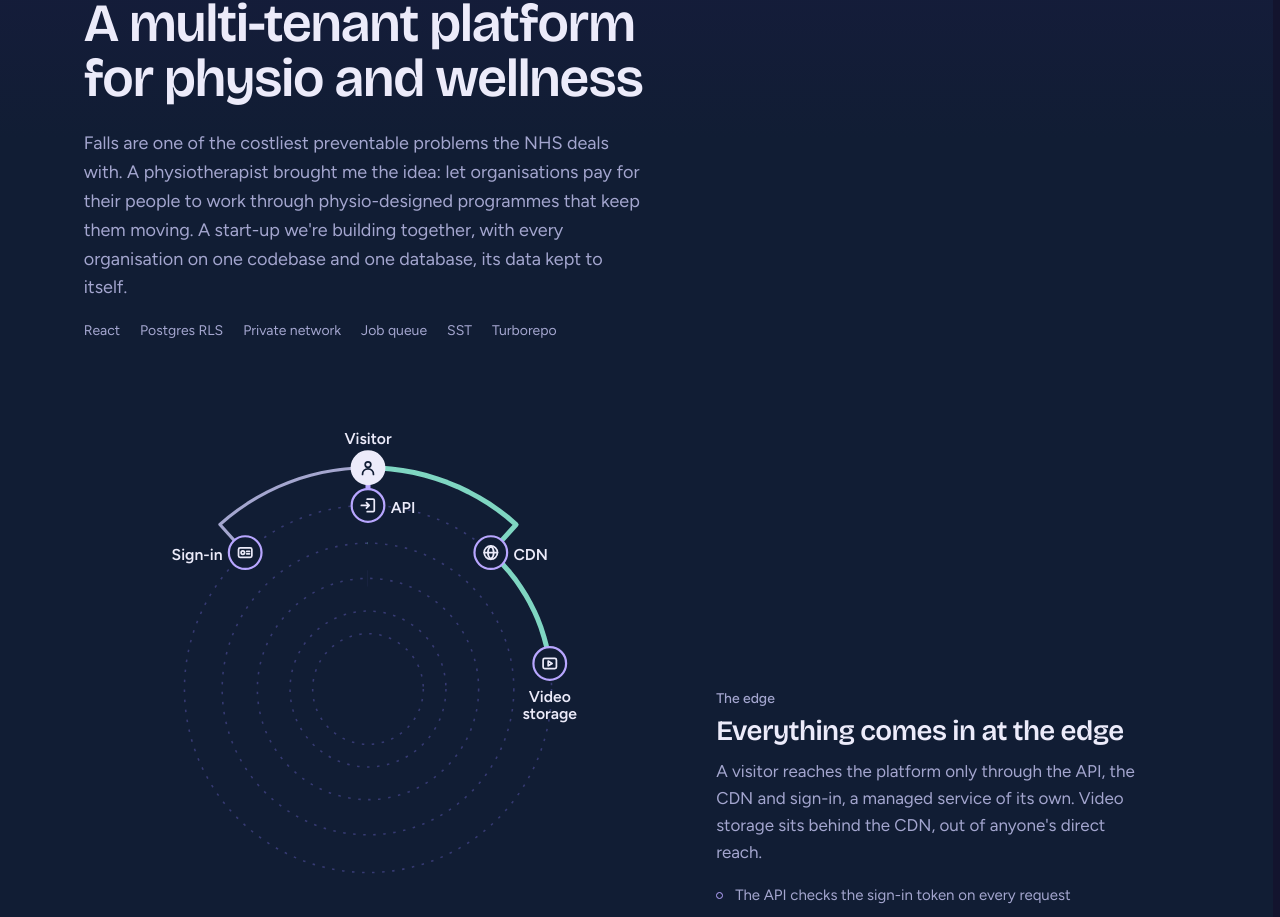
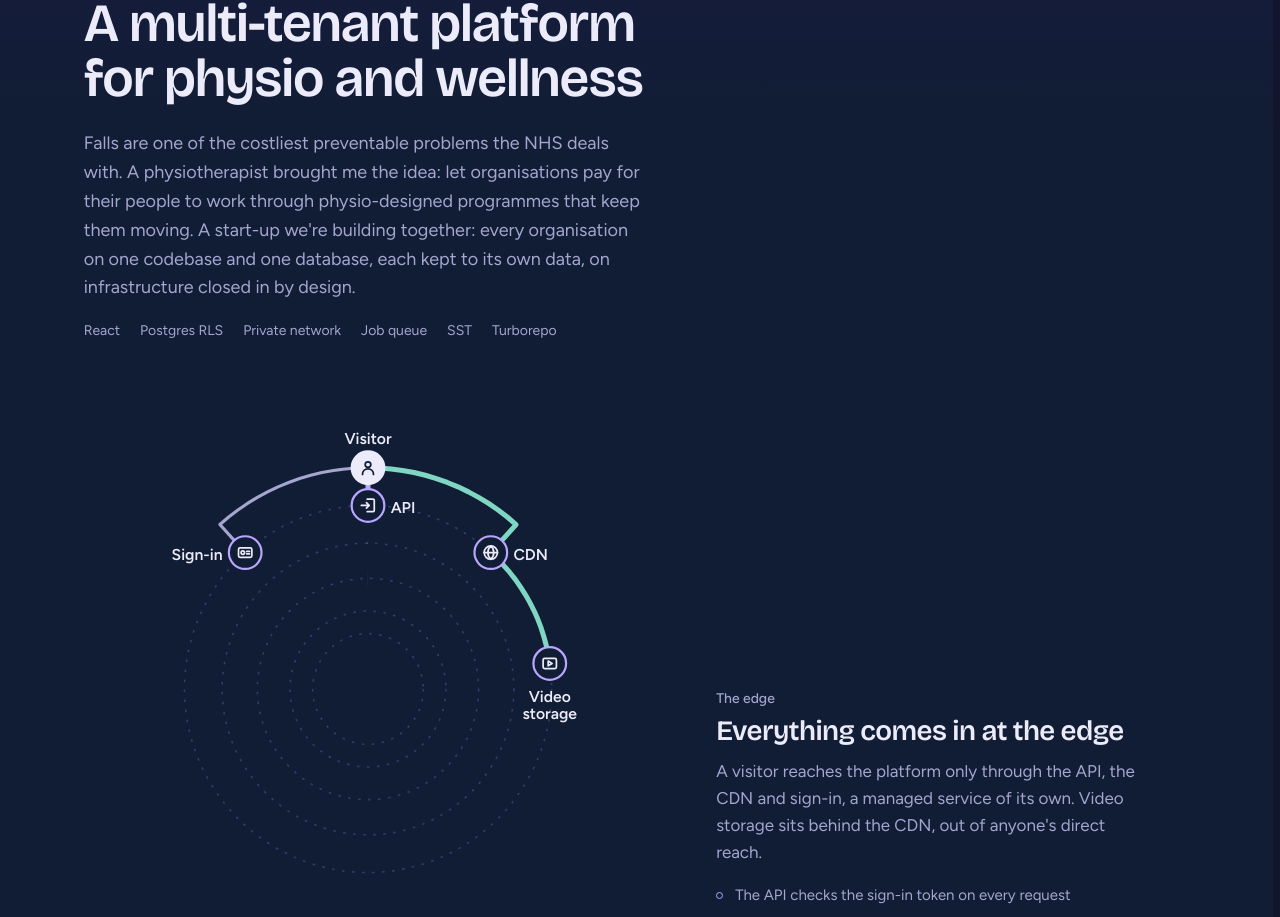
Before and after one commit to ChrisTregaskis/chris-site, a React (Vite) app: page / in a window 1280 px wide. Shown: the part 8691-9608 px from the top of the page. Built offline with nearby package versions, Linux system fonts and the light colour scheme.

Commit message:
Physio: the lede points at the closed-in platform

```diff
--- a/src/sections/physio/physioHeading.ts
+++ b/src/sections/physio/physioHeading.ts
@@ -5,7 +5,7 @@
  */
 export const PHYSIO_HEADING = {
   title: "A multi-tenant platform for physio and wellness",
-  lede: "Falls are one of the costliest preventable problems the NHS deals with. A physiotherapist brought me the idea: let organisations pay for their people to work through physio-designed programmes that keep them moving. A start-up we're building together, with every organisation on one codebase and one database, its data kept to itself.",
+  lede: "Falls are one of the costliest preventable problems the NHS deals with. A physiotherapist brought me the idea: let organisations pay for their people to work through physio-designed programmes that keep them moving. A start-up we're building together: every organisation on one codebase and one database, each kept to its own data, on infrastructure closed in by design.",
   chips: [
     "React",
     "Postgres RLS",
```
